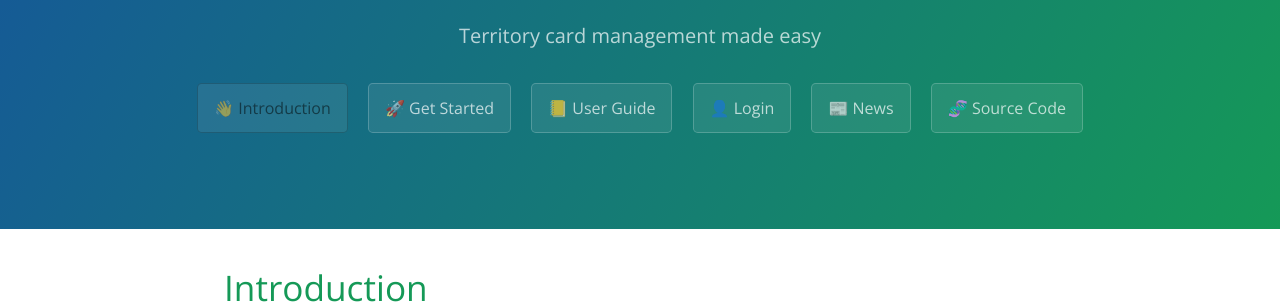
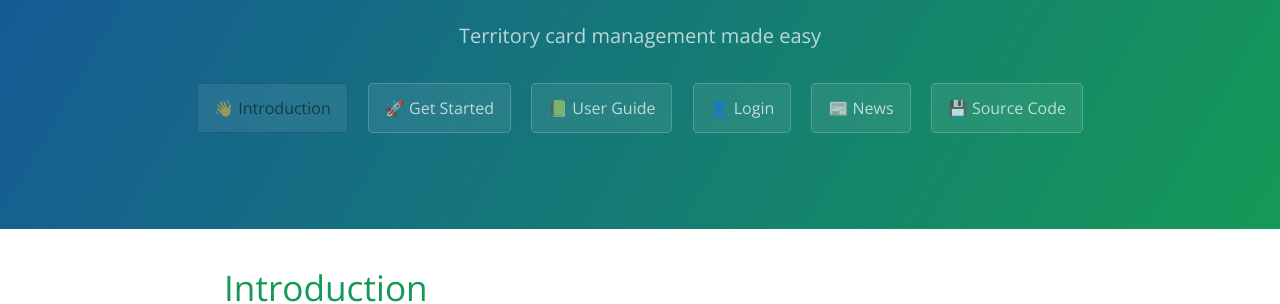
Before and after one commit to luontola/territory-bro, a Jekyll site: the page built from docs/index.md, in a window 1280 px wide. Shown: the part 154-458 px from the top of the page. Built offline with Jekyll 4.4.1, drawn with Linux system fonts in a browser that asks for light colours; our own code applies the rules of GitHub Pages for plain Markdown files.

Commit message:
💄 More compatible emojis

```diff
--- a/docs/_config.yml
+++ b/docs/_config.yml
@@ -10,13 +10,13 @@ navigation:
     url: /
   - title: 🚀 Get Started
     url: /guide/#getting-started
-  - title: 📒 User Guide
+  - title: 📗 User Guide
     url: /guide/
   - title: 👤 Login
     url: https://beta.territorybro.com
   - title: 📰 News
     url: https://groups.google.com/forum/#!forum/territory-bro-announcements
-  - title: 🧬 Source Code
+  - title: 💾 Source Code
     url: https://github.com/luontola/territory-bro
 
 # Build settings
```
